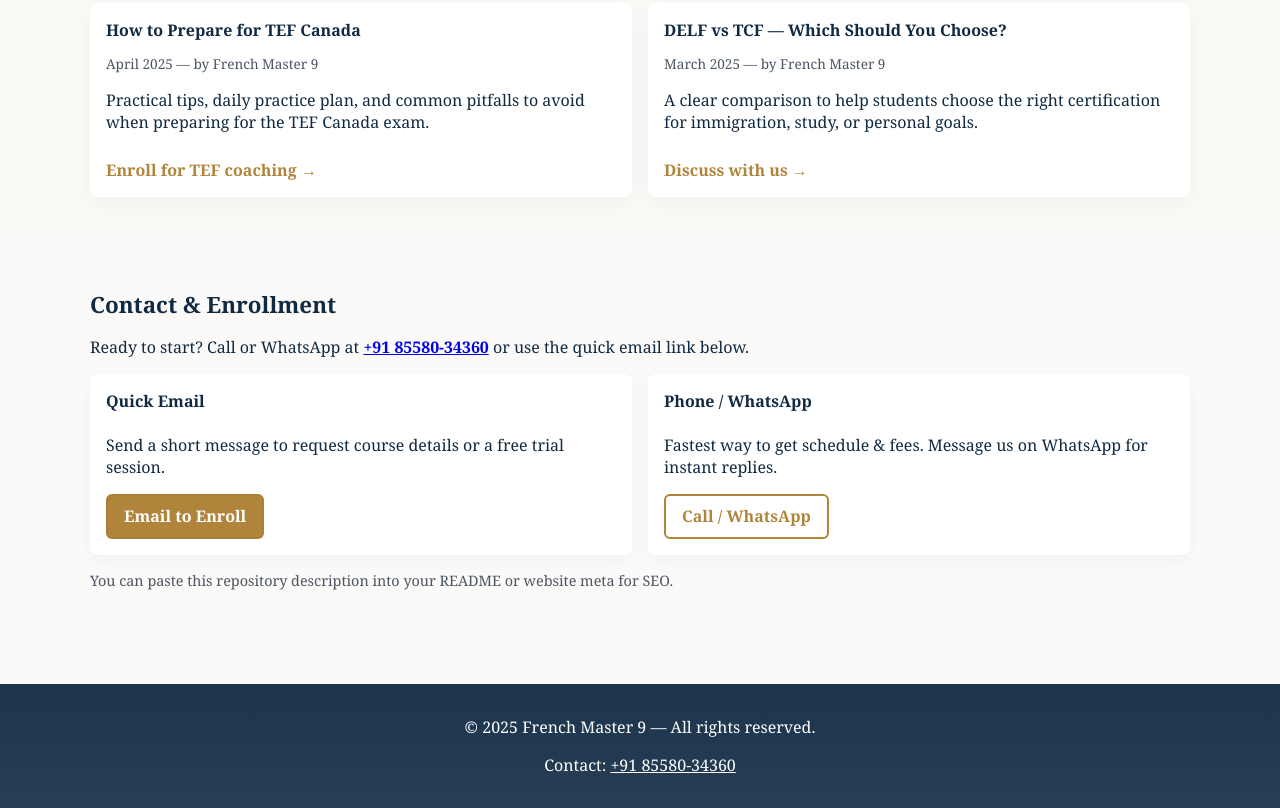
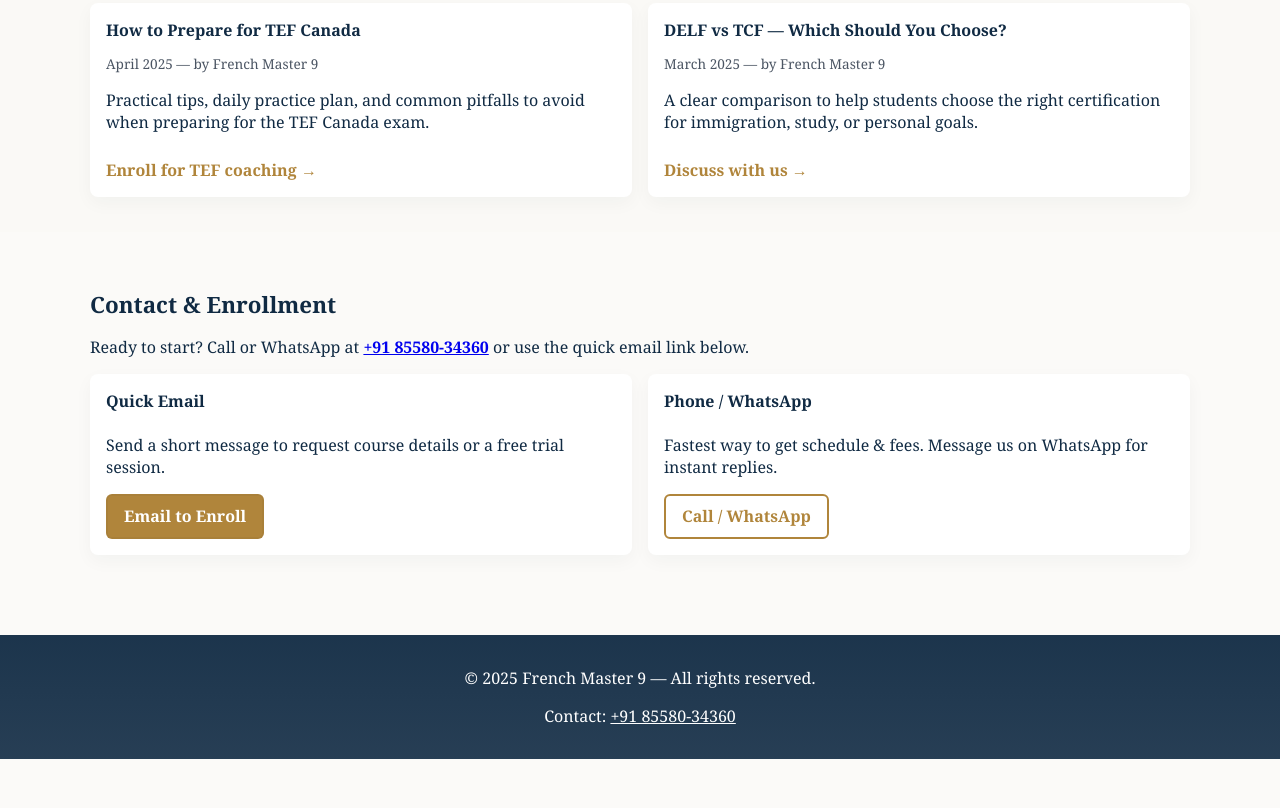
Before and after one commit to frenchmaster9/your-french-journey, a plain HTML site: page index.html in a window 1280 px wide. Shown: the part 852-1660 px from the top of the page. After the commit the page ends 1611 px from the top, so only its background shows below. Drawn offline with Linux system fonts and the light colour scheme.

Commit message:
Update index.html

```diff
--- a/index.html
+++ b/index.html
@@ -112,7 +112,7 @@
           </div>
         </div>
 
-        <p class="small">You can paste this repository description into your README or website meta for SEO.</p>
+
       </div>
     </section>
   </main>
```
